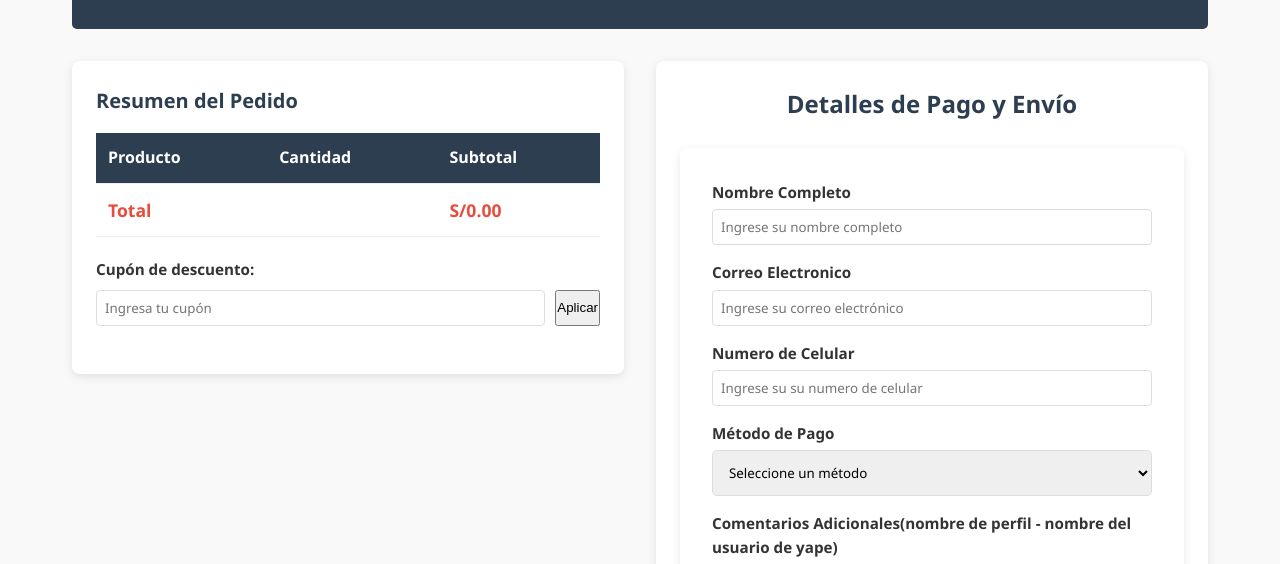
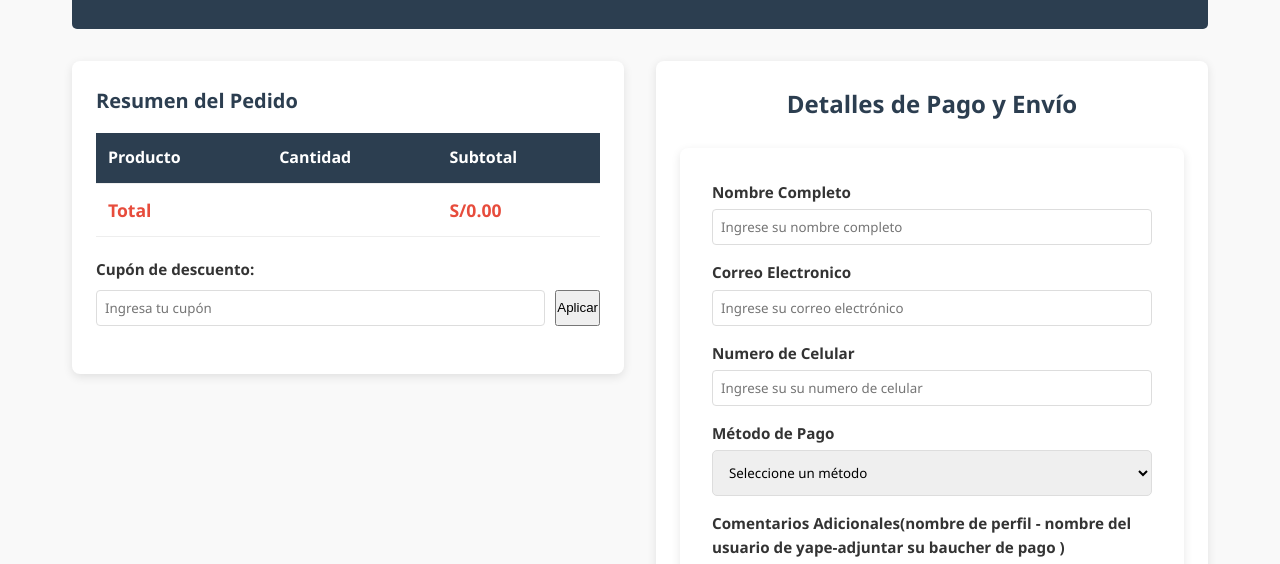
Before and after one commit to DavilaLP/Streaming, a website: page public_html/proceso-pago.html in a window 1280 px wide. Shown: the part 215-779 px from the top of the page. Drawn offline with Linux system fonts and the light colour scheme.

Commit message:
Update proceso-pago.html

```diff
--- a/public_html/proceso-pago.html
+++ b/public_html/proceso-pago.html
@@ -129,7 +129,7 @@
                     </div>
 
                     <div class="form-group">
-                        <label for="comentarios">Comentarios Adicionales(nombre de perfil - nombre del usuario de yape)</label>
+                        <label for="comentarios">Comentarios Adicionales(nombre de perfil - nombre del usuario de yape-adjuntar su baucher de pago )</label>
                         <textarea id="comentarios" name="comentarios" placeholder="Notas sobre el pedido"></textarea>
                     </div>
                                         <button type="submit" id="c">Confirmar Pago</button>
```
